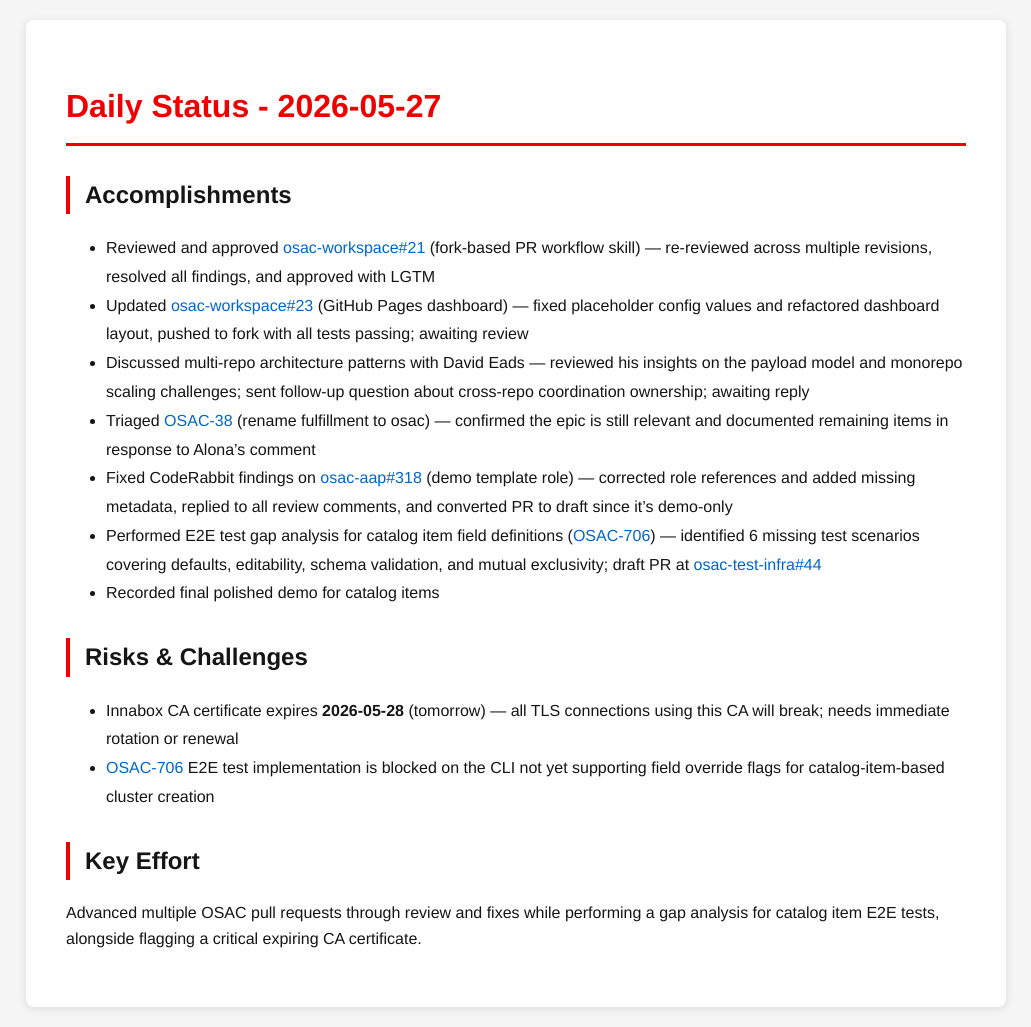
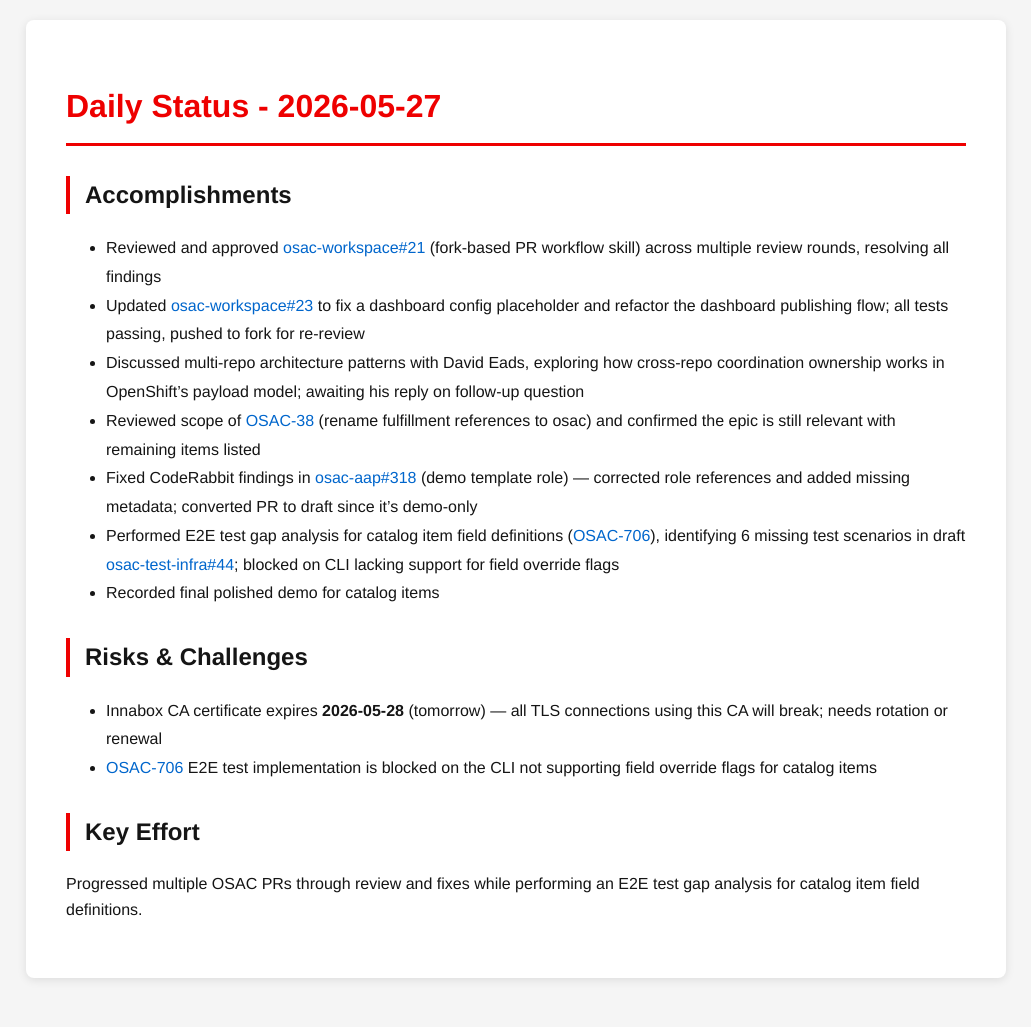
Before and after one commit to tzvatot/daily-status, a Jekyll site: the page built from 2026-05-27.md, in a window 1280 px wide. Shown: the whole page, without its empty margins (124-1155 px from the left). Built offline with Jekyll 4.4.1, drawn with Linux system fonts in a browser that asks for light colours; after the commit the page ends 998 px from its top, so only the background shows below that.

Commit message:
Daily status update - 2026-05-27

```diff
--- a/2026-05-27.md
+++ b/2026-05-27.md
@@ -7,17 +7,17 @@
 # Daily Status - 2026-05-27
 
 ## Accomplishments
-- Reviewed and approved [osac-workspace#21](https://github.com/osac-project/osac-workspace/pull/21) (fork-based PR workflow skill) — re-reviewed across multiple revisions, resolved all findings, and approved with LGTM
-- Updated [osac-workspace#23](https://github.com/osac-project/osac-workspace/pull/23) (GitHub Pages dashboard) — fixed placeholder config values and refactored dashboard layout, pushed to fork with all tests passing; awaiting review
-- Discussed multi-repo architecture patterns with David Eads — reviewed his insights on the payload model and monorepo scaling challenges; sent follow-up question about cross-repo coordination ownership; awaiting reply
-- Triaged [OSAC-38](https://redhat.atlassian.net/browse/OSAC-38) (rename fulfillment to osac) — confirmed the epic is still relevant and documented remaining items in response to Alona's comment
-- Fixed CodeRabbit findings on [osac-aap#318](https://github.com/osac-project/osac-aap/pull/318) (demo template role) — corrected role references and added missing metadata, replied to all review comments, and converted PR to draft since it's demo-only
-- Performed E2E test gap analysis for catalog item field definitions ([OSAC-706](https://redhat.atlassian.net/browse/OSAC-706)) — identified 6 missing test scenarios covering defaults, editability, schema validation, and mutual exclusivity; draft PR at [osac-test-infra#44](https://github.com/osac-project/osac-test-infra/pull/44)
+- Reviewed and approved [osac-workspace#21](https://github.com/osac-project/osac-workspace/pull/21) (fork-based PR workflow skill) across multiple review rounds, resolving all findings
+- Updated [osac-workspace#23](https://github.com/osac-project/osac-workspace/pull/23) to fix a dashboard config placeholder and refactor the dashboard publishing flow; all tests passing, pushed to fork for re-review
+- Discussed multi-repo architecture patterns with David Eads, exploring how cross-repo coordination ownership works in OpenShift's payload model; awaiting his reply on follow-up question
+- Reviewed scope of [OSAC-38](https://redhat.atlassian.net/browse/OSAC-38) (rename fulfillment references to osac) and confirmed the epic is still relevant with remaining items listed
+- Fixed CodeRabbit findings in [osac-aap#318](https://github.com/osac-project/osac-aap/pull/318) (demo template role) — corrected role references and added missing metadata; converted PR to draft since it's demo-only
+- Performed E2E test gap analysis for catalog item field definitions ([OSAC-706](https://redhat.atlassian.net/browse/OSAC-706)), identifying 6 missing test scenarios in draft [osac-test-infra#44](https://github.com/osac-project/osac-test-infra/pull/44); blocked on CLI lacking support for field override flags
 - Recorded final polished demo for catalog items
 
 ## Risks & Challenges
-- Innabox CA certificate expires **2026-05-28** (tomorrow) — all TLS connections using this CA will break; needs immediate rotation or renewal
-- [OSAC-706](https://redhat.atlassian.net/browse/OSAC-706) E2E test implementation is blocked on the CLI not yet supporting field override flags for catalog-item-based cluster creation
+- Innabox CA certificate expires **2026-05-28** (tomorrow) — all TLS connections using this CA will break; needs rotation or renewal
+- [OSAC-706](https://redhat.atlassian.net/browse/OSAC-706) E2E test implementation is blocked on the CLI not supporting field override flags for catalog items
 
 ## Key Effort
-Advanced multiple OSAC pull requests through review and fixes while performing a gap analysis for catalog item E2E tests, alongside flagging a critical expiring CA certificate.
+Progressed multiple OSAC PRs through review and fixes while performing an E2E test gap analysis for catalog item field definitions.
```
